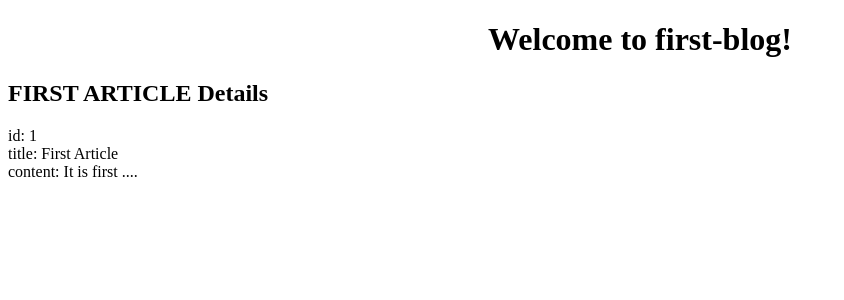
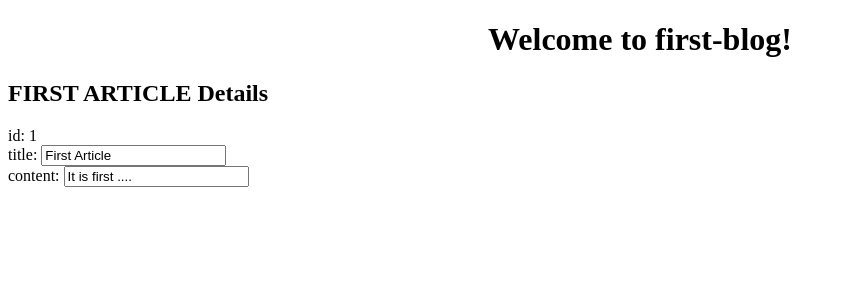
Before and after one commit to roseee123/first-blog, an Angular app: page /articles in a window 1280 px wide. Shown: the top 300 px of the page, without its empty margins (0-844 px from the left). Built offline with nearby package versions, Linux system fonts and the light colour scheme.

Commit message:
2. commit: can change the title and content

```diff
--- a/src/app/app.module.ts
+++ b/src/app/app.module.ts
@@ -1,5 +1,6 @@
 import { BrowserModule } from '@angular/platform-browser';
 import { NgModule } from '@angular/core';
+import { FormsModule } from '@angular/forms';
 
 import { AppComponent } from './app.component';
 import { ArticlesComponent } from './articles/articles.component';
@@ -10,7 +11,8 @@ import { ArticlesComponent } from './articles/articles.component';
     ArticlesComponent
   ],
   imports: [
-    BrowserModule
+    BrowserModule,
+    FormsModule
   ],
   providers: [],
   bootstrap: [AppComponent]
--- a/src/app/articles/articles.component.html
+++ b/src/app/articles/articles.component.html
@@ -1,4 +1,4 @@
 <h2>{{ article.title | uppercase }} Details</h2>
 <div><span>id: </span>{{ article.id }}</div>
-<div><span>title: </span>{{ article.title }}</div>
-<div><span>content: </span>{{ article.content }}</div>
+<div><label>title: <input [(ngModel)]="article.title" placeholder="title"/></label>
+<div><label>content: <input [(ngModel)]="article.content" placeholder="content"/></label>
```
